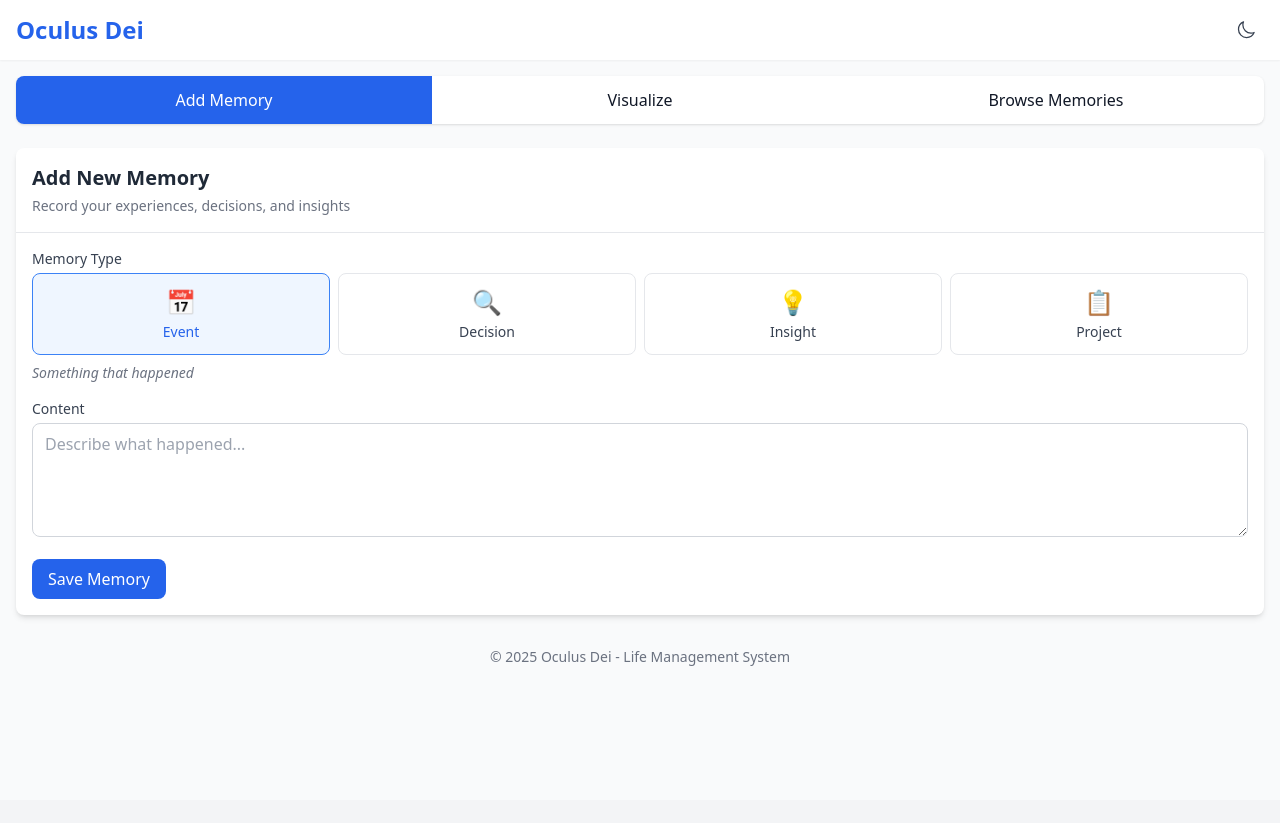
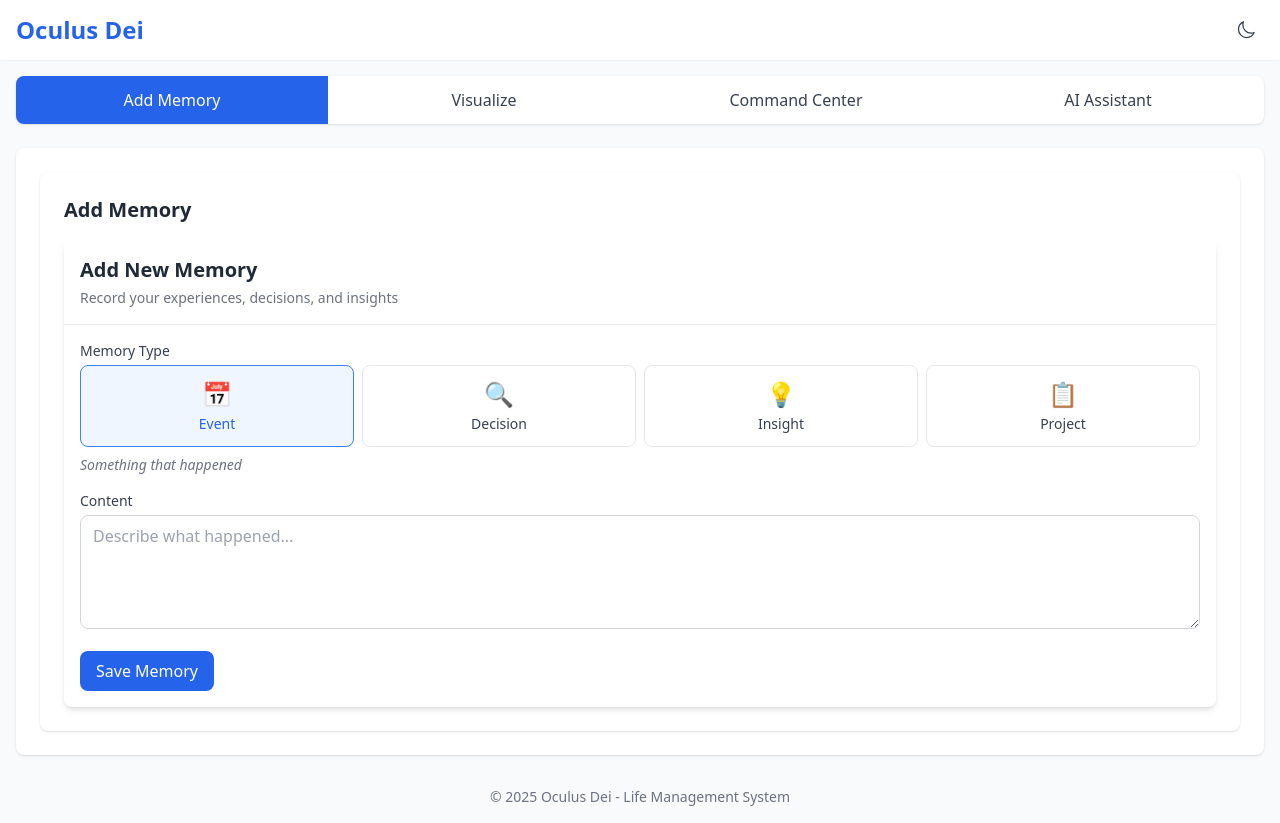
Before and after one commit to oculusdei-app/v.1, a React (Vite) app in the folder frontend/: page / in a window 1280 px wide. Before the commit the page ends 800 px from the top, so only its background shows below. Built offline with nearby package versions, Linux system fonts and the light colour scheme; no server answers.

Commit message:
feat(frontend): add router + nav tabs, enable hot reload

```diff
--- a/frontend/src/App.tsx
+++ b/frontend/src/App.tsx
@@ -1,14 +1,104 @@
-import React, { useState } from 'react';
-import MemoryForm from './components/MemoryForm';
-import MemoryList from './components/MemoryList';
-import MemoryChart from './components/MemoryChart';
+import React, { useEffect } from 'react';
+import { BrowserRouter, NavLink, useLocation } from 'react-router-dom';
 import ThemeToggle from './components/ThemeToggle';
 import { MemoryProvider } from './context/MemoryContext';
+import AppRouter from './router';
+
+// Navigation component with responsive design
+const Navigation: React.FC = () => {
+  const location = useLocation();
+  const [isMobile, setIsMobile] = React.useState(window.innerWidth < 640);
+
+  // Listen for window resize to toggle mobile/desktop view
+  useEffect(() => {
+    const handleResize = () => {
+      setIsMobile(window.innerWidth < 640);
+    };
+
+    window.addEventListener('resize', handleResize);
+    return () => window.removeEventListener('resize', handleResize);
+  }, []);
+
+  // For mobile: dropdown select navigation
+  if (isMobile) {
+    const handleSelectChange = (e: React.ChangeEvent<HTMLSelectElement>) => {
+      window.location.href = e.target.value;
+    };
+
+    return (
+      <div className="p-2 bg-white dark:bg-gray-800 rounded-lg shadow">
+        <select
+          value={location.pathname}
+          onChange={handleSelectChange}
+          className="w-full p-2 bg-gray-50 dark:bg-gray-700 text-gray-800 dark:text-gray-200 rounded"
+        >
+          <option value="/">Add Memory</option>
+          <option value="/visualize">Visualize</option>
+          <option value="/command">Command Center</option>
+          <option value="/ai-assistant">AI Assistant</option>
+        </select>
+      </div>
+    );
+  }
+
+  // For desktop: tab navigation
+  return (
+    <nav className="flex bg-white dark:bg-gray-800 rounded-lg shadow overflow-hidden">
+      <NavLink
+        to="/"
+        className={({ isActive }) =>
+          `flex-1 px-4 py-3 text-center transition-colors ${
+            isActive
+              ? 'bg-blue-600 text-white'
+              : 'text-gray-700 dark:text-gray-300 hover:bg-gray-100 dark:hover:bg-gray-700'
+          }`
+        }
+      >
+        Add Memory
+      </NavLink>
+      <NavLink
+        to="/visualize"
+        className={({ isActive }) =>
+          `flex-1 px-4 py-3 text-center transition-colors ${
+            isActive
+              ? 'bg-blue-600 text-white'
+              : 'text-gray-700 dark:text-gray-300 hover:bg-gray-100 dark:hover:bg-gray-700'
+          }`
+        }
+      >
+        Visualize
+      </NavLink>
+      <NavLink
+        to="/command"
+        className={({ isActive }) =>
+          `flex-1 px-4 py-3 text-center transition-colors ${
+            isActive
+              ? 'bg-blue-600 text-white'
+              : 'text-gray-700 dark:text-gray-300 hover:bg-gray-100 dark:hover:bg-gray-700'
+          }`
+        }
+      >
+        Command Center
+      </NavLink>
+      <NavLink
+        to="/ai-assistant"
+        className={({ isActive }) =>
+          `flex-1 px-4 py-3 text-center transition-colors ${
+            isActive
+              ? 'bg-blue-600 text-white'
+              : 'text-gray-700 dark:text-gray-300 hover:bg-gray-100 dark:hover:bg-gray-700'
+          }`
+        }
+      >
+        AI Assistant
+      </NavLink>
+    </nav>
+  );
+};
 
 const App: React.FC = () => {
-  const [activeTab, setActiveTab] = useState<'add' | 'visualize' | 'browse'>('add');
-
   return (
+    <BrowserRouter>
       <MemoryProvider>
         <div className="min-h-screen bg-gray-50 dark:bg-gray-900 transition-colors duration-200">
           <header className="bg-white dark:bg-gray-800 shadow-sm">
@@ -20,32 +110,13 @@ const App: React.FC = () => {
 
           <main className="container mx-auto p-4">
             <div className="flex flex-col space-y-6">
-            {/* Navigation Tabs */}
-            <nav className="flex bg-white dark:bg-gray-800 rounded-lg shadow overflow-hidden">
-              <button
-                onClick={() => setActiveTab('add')}
-                className={`flex-1 px-4 py-3 text-center transition-colors ${activeTab === 'add' ? 'bg-blue-600 text-white' : 'hover:bg-gray-100 dark:hover:bg-gray-700'}`}
-              >
-                Add Memory
-              </button>
-              <button
-                onClick={() => setActiveTab('visualize')}
-                className={`flex-1 px-4 py-3 text-center transition-colors ${activeTab === 'visualize' ? 'bg-blue-600 text-white' : 'hover:bg-gray-100 dark:hover:bg-gray-700'}`}
-              >
-                Visualize
-              </button>
-              <button
-                onClick={() => setActiveTab('browse')}
-                className={`flex-1 px-4 py-3 text-center transition-colors ${activeTab === 'browse' ? 'bg-blue-600 text-white' : 'hover:bg-gray-100 dark:hover:bg-gray-700'}`}
-              >
-                Browse Memories
-              </button>
-            </nav>
+              {/* Navigation */}
+              <Navigation />
 
-            {/* Content based on active tab */}
-            {activeTab === 'add' && <MemoryForm />}
-            {activeTab === 'visualize' && <MemoryChart />}
-            {activeTab === 'browse' && <MemoryList />}
+              {/* Content */}
+              <div className="bg-white dark:bg-gray-800 rounded-lg shadow p-6">
+                <AppRouter />
+              </div>
             </div>
           </main>
 
@@ -54,6 +125,7 @@ const App: React.FC = () => {
           </footer>
         </div>
       </MemoryProvider>
+    </BrowserRouter>
   );
 };
 
--- /dev/null
+++ b/frontend/src/router.tsx
@@ -0,0 +1,32 @@
+import React from 'react';
+import { Routes, Route } from 'react-router-dom';
+import MemoryForm from './components/MemoryForm';
+import MemoryChart from './components/MemoryChart';
+import MemoryList from './components/MemoryList';
+import CommandDashboard from './views/CommandDashboard';
+import AIAssistantDialog from './views/AIAssistantDialog';
+
+// Wrap MemoryForm in a MemoryPage component
+const MemoryPage: React.FC = () => {
+  return (
+    <div className="bg-white dark:bg-gray-800 rounded-lg shadow p-6">
+      <h2 className="text-xl font-bold mb-4 text-gray-800 dark:text-gray-200">Add Memory</h2>
+      <MemoryForm />
+    </div>
+  );
+};
+
+// Define the application router
+const AppRouter: React.FC = () => {
+  return (
+    <Routes>
+      <Route path="/" element={<MemoryPage />} />
+      <Route path="/visualize" element={<MemoryChart />} />
+      <Route path="/command" element={<CommandDashboard />} />
+      <Route path="/ai-assistant" element={<AIAssistantDialog />} />
+      <Route path="/browse" element={<MemoryList />} />
+    </Routes>
+  );
+};
+
+export default AppRouter;
```
Also changed, not shown: 1 other file (tests, documents, lock files or other folders). Lines whose indentation alone changed are shown as unchanged.
